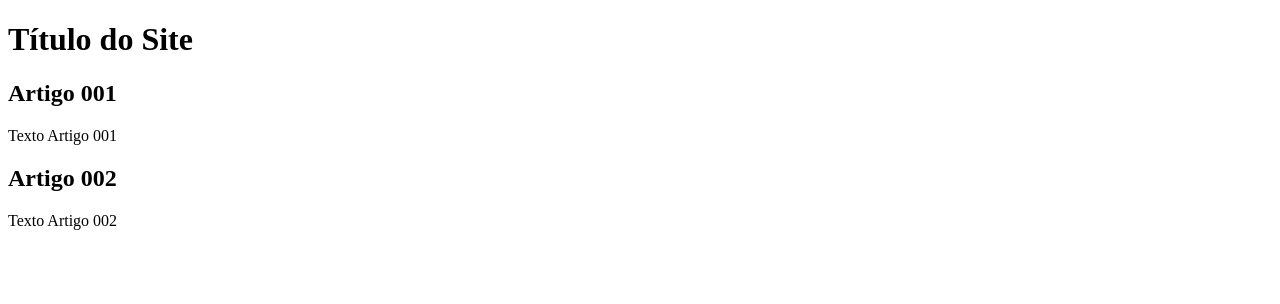
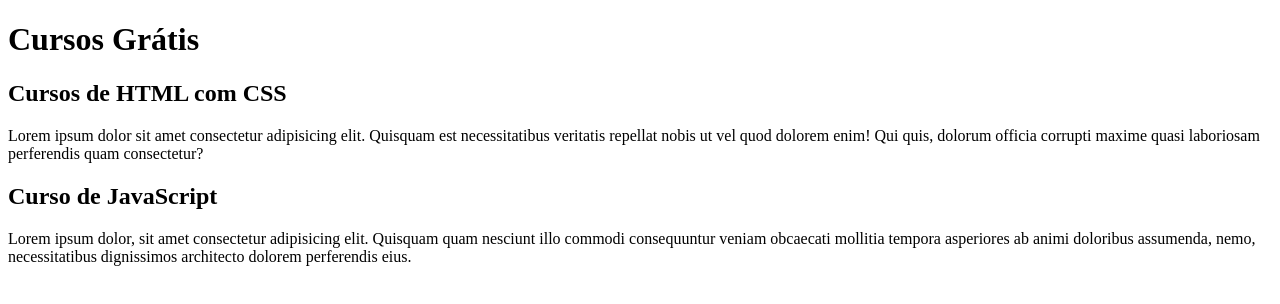
Before and after one commit to venturigor/projesite, a plain HTML site: page index.html in a window 1280 px wide. Drawn offline with Linux system fonts and the light colour scheme.

Commit message:
comecei a escrever o projeto

```diff
--- a/index.html
+++ b/index.html
@@ -3,20 +3,20 @@
 <head>
     <meta charset="UTF-8">
     <meta name="viewport" content="width=device-width, initial-scale=1.0">
-    <title>Título do Site</title>
+    <title>Cursos Grátis</title>
 </head>
 <body>
     <main>
         <header>
-            <h1>Título do Site</h1>
+            <h1>Cursos Grátis</h1>
         </header>
         <article>
-            <h2>Artigo 001</h2>
-            <p>Texto Artigo 001</p>
+            <h2>Cursos de HTML com CSS</h2>
+            <p>Lorem ipsum dolor sit amet consectetur adipisicing elit. Quisquam est necessitatibus veritatis repellat nobis ut vel quod dolorem enim! Qui quis, dolorum officia corrupti maxime quasi laboriosam perferendis quam consectetur?</p>
         </article>
         <article>
-            <h2>Artigo 002</h2>
-            <p>Texto Artigo 002</p>
+            <h2>Curso de JavaScript</h2>
+            <p>Lorem ipsum dolor, sit amet consectetur adipisicing elit. Quisquam quam nesciunt illo commodi consequuntur veniam obcaecati mollitia tempora asperiores ab animi doloribus assumenda, nemo, necessitatibus dignissimos architecto dolorem perferendis eius.</p>
         </article>
     </main>
 </body>
```
